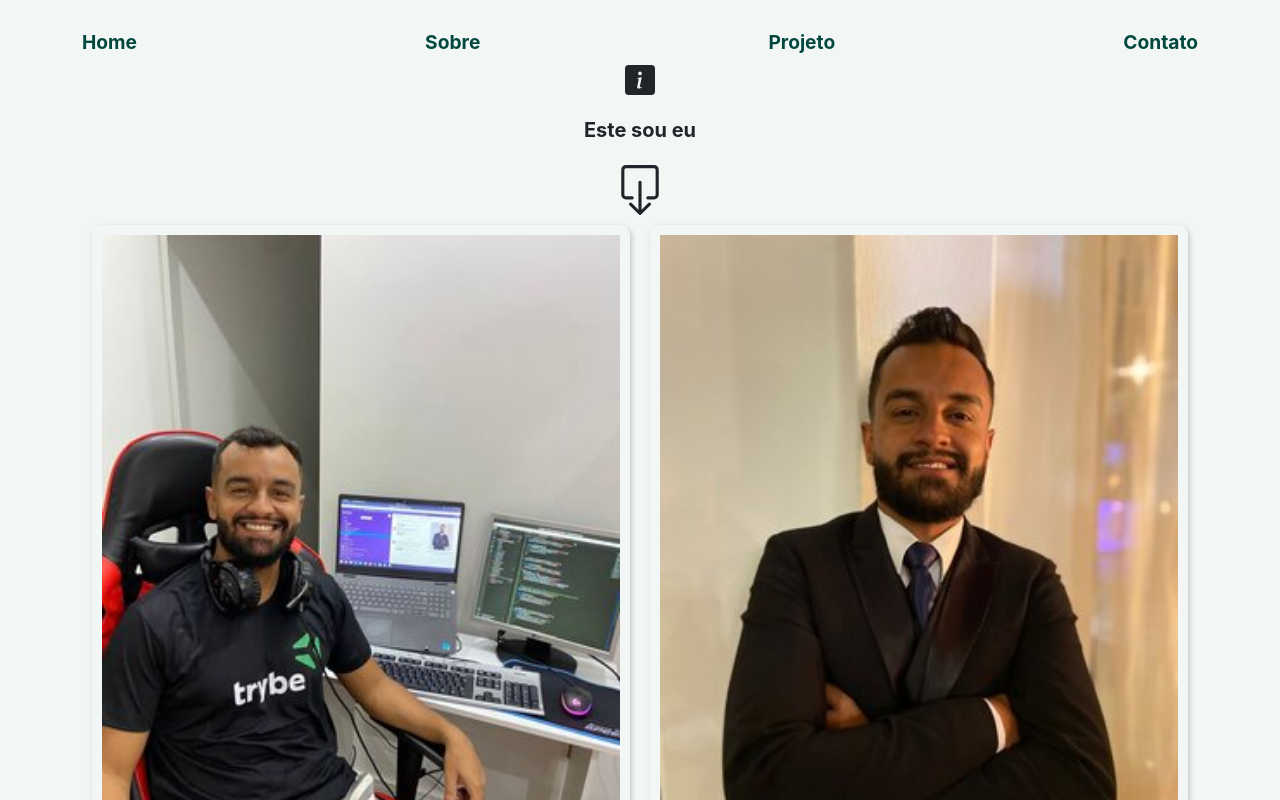
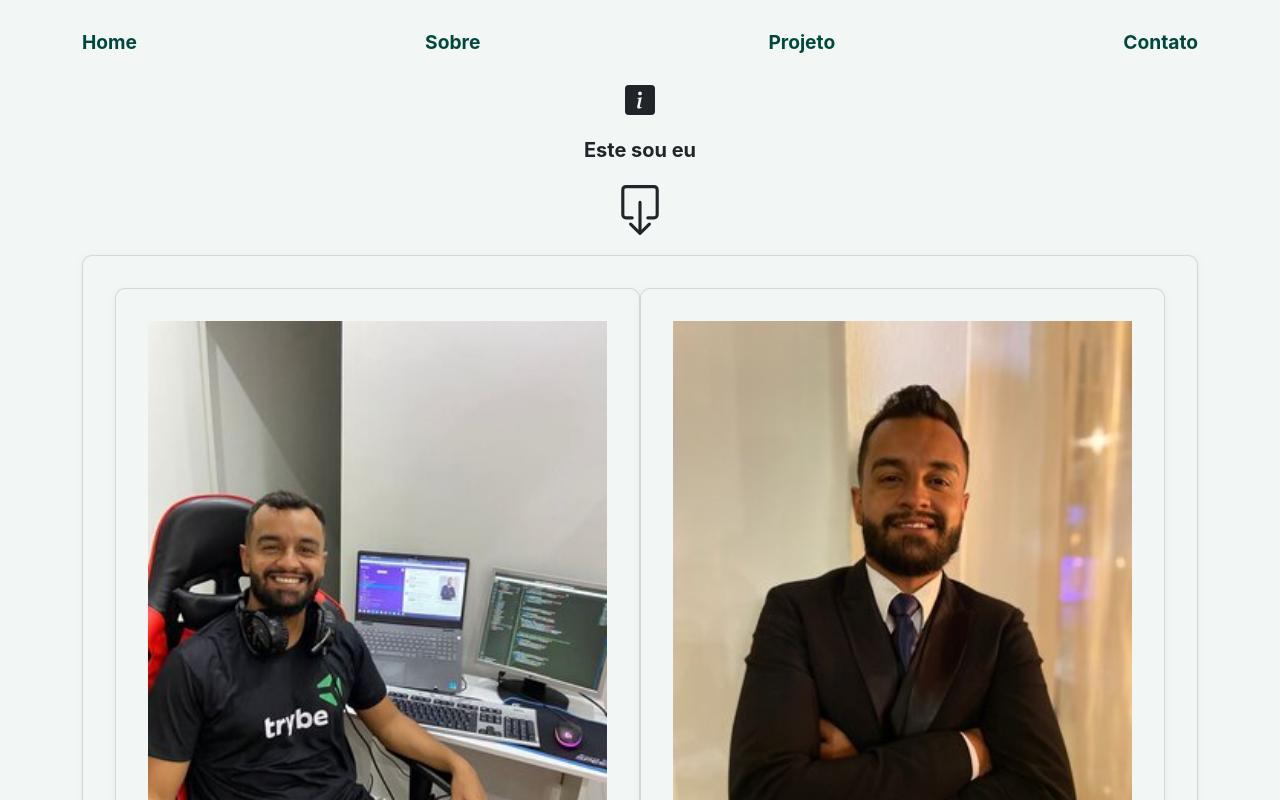
Before and after one commit to vinidipaula92/Vinicius-Portfolio, a React (Create React App) app: page /sobre in a window 1280 px wide. Shown: the top 800 px of the page. Built offline with nearby package versions, Linux system fonts and the light colour scheme.

Commit message:
feat: Adicionando css na página Sobre

```diff
--- a/src/css/Home.css
+++ b/src/css/Home.css
@@ -25,6 +25,7 @@ body {
   display: flex;
   flex-direction: column;
   align-items: center;
+  margin: 20px;
   color: #475d5b;
 }
 
@@ -40,17 +41,6 @@ body {
   flex-direction: column;
   align-items: center;
   justify-content: center;
-}
-
-img {
-  border-radius: 10px;
-  display: flex;
-  flex-direction: row;
-  align-items: center;
-  justify-content: center;
-  padding: 10px;
-  margin: 10px;
-  box-shadow: 2px 2px 5px 0 rgba(0, 0, 0, 0.16), 0 2px 10px 0 rgba(182, 174, 174, 0.12);
 }
 
 .heart-family {
@@ -70,4 +60,21 @@ img {
   align-items: center;
   justify-content: center;
   color: #475d5b;
+  margin-top: 20px;
 }
+
+.card {
+  width: 100%;
+  height: 100%;
+  border-radius: 10px;
+  display: flex;
+  flex-direction: row;
+  align-items: center;
+  justify-content: center;
+  padding: 2rem;
+  box-shadow: 0 2px 5px 0 rgba(235, 235, 235, 0.16), 0 2px 10px 0 rgba(182, 174, 174, 0.12);
+}
+
+.home-container {
+  margin-top: 20px;
+}
--- a/src/css/Sobre.css
+++ b/src/css/Sobre.css
@@ -14,12 +14,14 @@
 }
 
 .story-telling {
+  font-size: 1.2rem;
+  font-weight: bold;
   display: flex;
   flex-direction: column;
   align-items: center;
   justify-content: center;
-  width: 100%;
-  background-color: #f2f7f5;
+  margin-top: 20px;
+  color: #475d5b;
 }
 
 .card {
@@ -34,31 +36,13 @@
   box-shadow: 0 2px 5px 0 rgba(235, 235, 235, 0.16), 0 2px 10px 0 rgba(182, 174, 174, 0.12);
 }
 
-img {
-  border-radius: 10px;
-  display: flex;
-  flex-direction: row;
-  align-items: center;
-  justify-content: center;
-  padding: 10px;
-  margin: 10px;
-  box-shadow: 2px 2px 5px 0 rgba(0, 0, 0, 0.16), 0 2px 10px 0 rgba(182, 174, 174, 0.12);
-}
-
-.container-img {
-  display: flex;
-  flex-direction: row;
-  align-items: center;
-  justify-content: center;
-  width: 100%;
-  background-color: #f2f7f5;
-}
-
 .container-description {
   display: flex;
   flex-direction: column;
   align-items: center;
   justify-content: center;
+  margin-block-end: 20px;
+  margin-top: 20px;
   width: 100%;
   background-color: #f2f7f5;
 }
--- a/src/pages/Home.js
+++ b/src/pages/Home.js
@@ -13,8 +13,8 @@ class Home extends Component {
           <p>Olá, meu nome é Vinicius de Paula Martins dos Anjos</p>
           <p>Seja bem vindo ao meu portfolio</p>
         </div>
-        <div className="img-familia">
-          <img src={IMG_6912} alt="familia" width="400px"/>
+        <div className="card">
+          <img src={IMG_6912} alt="familia" className='card'/>
         </div>
         <p className='text-family'>Gostaria de iniciar agradecendo a Deus por me abençoar,
              e pela família maravilhosa que ele me abençoou.
--- a/src/pages/Sobre.js
+++ b/src/pages/Sobre.js
@@ -20,9 +20,9 @@ class Sobre extends Component {
             <path fill-rule="evenodd" d="M7.646 15.854a.5.5 0 0 0 .708 0l3-3a.5.5 0 0 0-.708-.708L8.5 14.293V5.5a.5.5 0 0 0-1 0v8.793l-2.146-2.147a.5.5 0 0 0-.708.708l3 3z"/>
           </svg>
         </div>
-        <div className='container-img'>
-          <img src={ViniciusTrybe} alt='Foto de perfil' />
-          <img src={lindao} alt='Foto de perfil' />
+        <div className='card div-card'>
+          <img src={ViniciusTrybe} alt='Foto de perfil' className='card' />
+          <img src={lindao} alt='Foto de perfil' className='card'/>
         </div>
         <p className='story-telling'>Atualmente,
           estou em formação em DEV.
```
